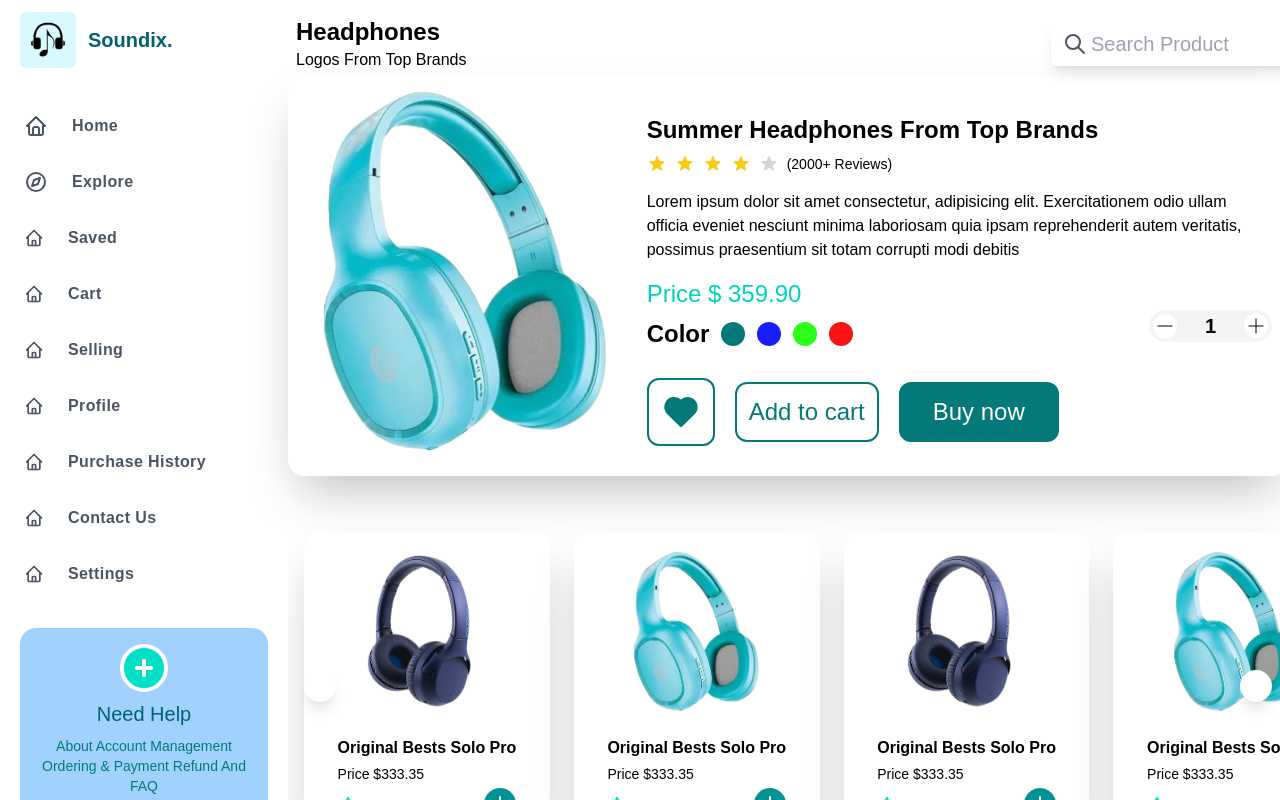
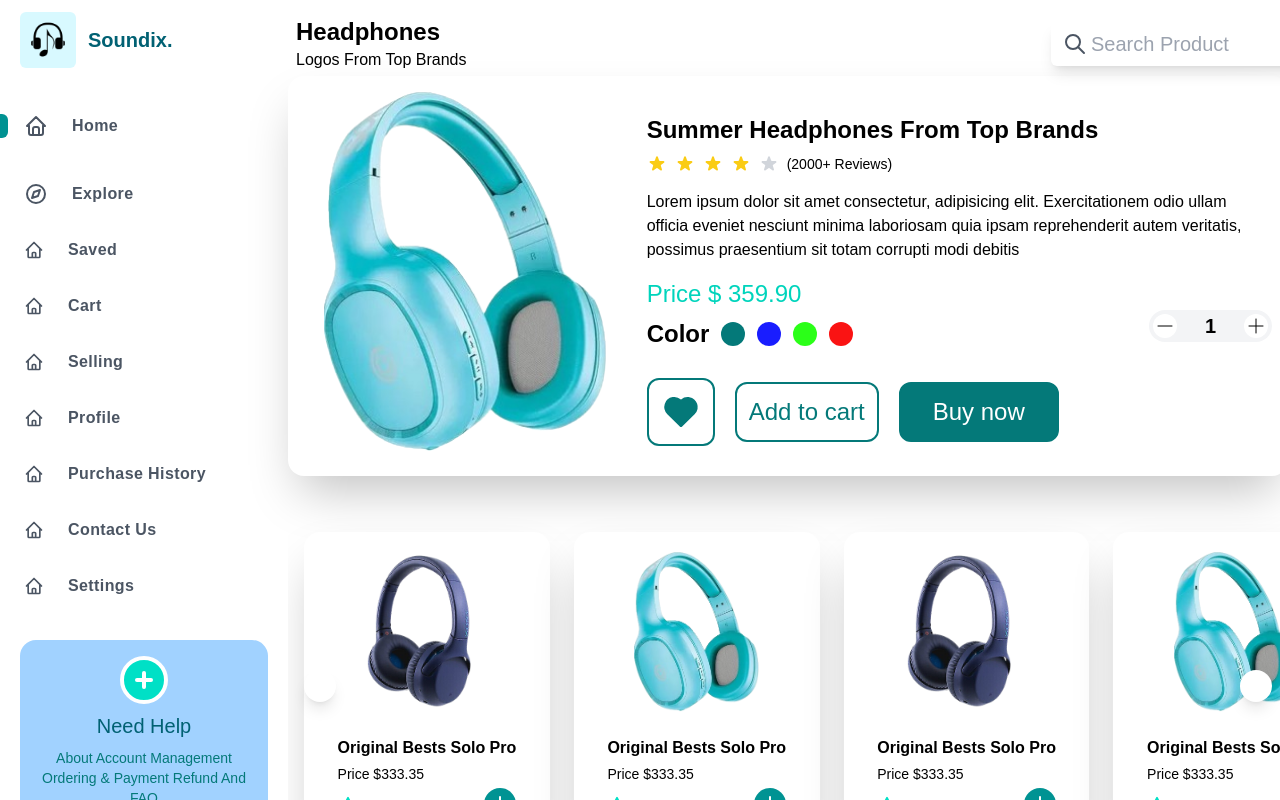
Before and after one commit to Majid-Arab/soundix-tailwind, a Next.js app: page / in a window 1280 px wide. Shown: the top 800 px of the page. Built offline with nearby package versions, Linux system fonts and the light colour scheme.

Commit message:
sidebar hover styling

```diff
--- a/src/components/sidebar.tsx
+++ b/src/components/sidebar.tsx
@@ -20,10 +20,11 @@ function sidebar() {
       </div>
       <nav className="pt-6">
         <ul>
-          <li className="relative">
+          <li className="relative flex  items-center">
+            <span className="absolute left-0 w-4 h-6  bg-[#009292] rounded-md -ml-2"></span>
             <a
               href="#"
-              className="relative flex flex-row items-center h-11 focus:outline-none hover:bg-gray-50 text-gray-600 hover:text-gray-800 border-l-4 border-transparent hover:border-[#009292] pr-6 my-3"
+              className="relative flex flex-row items-center h-11 focus:outline-none hover:bg-gray-50 text-gray-600 hover:text-gray-800 border-l-4 border-transparent pr-6 my-3"
             >
               <span className="inline-flex justify-center items-center ml-5">
                 <IconHome stroke={2} />
@@ -32,7 +33,6 @@ function sidebar() {
                 Home
               </span>
             </a>
-            <span className="absolute left-0 w-2 h-2 bg-[#151616] rounded-full -ml-2"></span>
           </li>
           <li>
             <a
```
